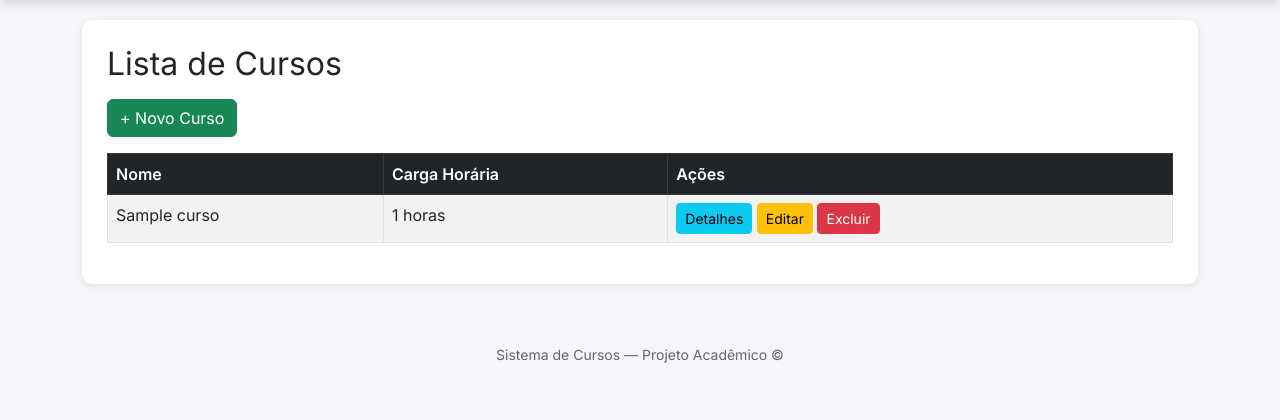
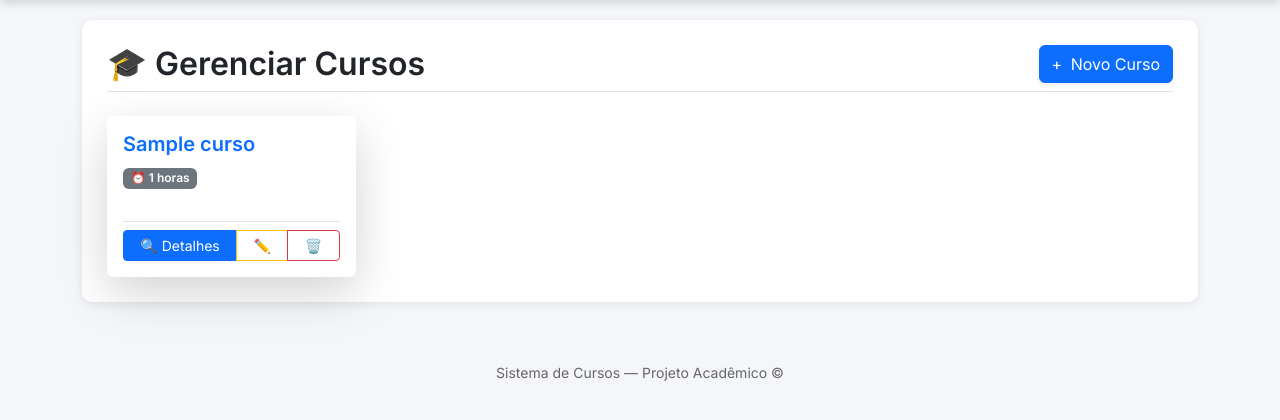
Before and after one commit to Maira-Ramos/sistema_cursos, a Django app: page /cursos/ in a window 1280 px wide. Shown: the part 79-499 px from the top of the page. Run offline with Django 4.2, Linux system fonts and the light colour scheme; tables that the repository leaves empty hold one stand-in row (values such as "Sample post").

Commit message:
Melhorias no layout da lista de cursos

```diff
--- a/templates/cursos/lista.html
+++ b/templates/cursos/lista.html
@@ -1,34 +1,61 @@
 {% extends 'base.html' %}
 
 {% block content %}
-<h2 class="mb-3">Lista de Cursos</h2>
 
-<a href="{% url 'criar_curso' %}" class="btn btn-success mb-3">+ Novo Curso</a>
+    <div class="d-flex justify-content-between align-items-center mb-4 pb-2 border-bottom">
+        <h2 class="fw-bold mb-0">🎓 Gerenciar Cursos</h2>
+        <a href="{% url 'criar_curso' %}" class="btn btn-primary shadow-sm">
+            <span class="me-1">+</span> Novo Curso
+        </a>
+    </div>
 
-<table class="table table-striped table-bordered">
-    <thead class="table-dark">
-        <tr>
-            <th>Nome</th>
-            <th>Carga Horária</th>
-            <th>Ações</th>
-        </tr>
-    </thead>
-    <tbody>
-        {% for curso in cursos %}
-        <tr>
-            <td>{{ curso.nome }}</td>
-            <td>{{ curso.carga_horaria }} horas</td>
-            <td>
-                <a href="{% url 'detalhe_curso' curso.id %}" class="btn btn-info btn-sm">Detalhes</a>
-                <a href="{% url 'editar_curso' curso.id %}" class="btn btn-warning btn-sm">Editar</a>
-                <a href="{% url 'excluir_curso' curso.id %}" class="btn btn-danger btn-sm">Excluir</a>
-            </td>
-        </tr>
-        {% empty %}
-        <tr>
-            <td colspan="3" class="text-center">Nenhum curso cadastrado.</td>
-        </tr>
-        {% endfor %}
-    </tbody>
-</table>
+    {% if cursos %}
+        <div class="row g-4">
+            {% for curso in cursos %}
+                <div class="col-sm-6 col-md-4 col-lg-3">
+                    <div class="card shadow-lg border-0 h-100">
+                        <div class="card-body d-flex flex-column">
+
+                            <h5 class="card-title fw-bold mb-2 text-primary">
+                                {{ curso.nome }}
+                            </h5>
+
+                            <div class="mb-3 flex-grow-1">
+                                <span class="badge bg-secondary">
+                                    ⏰ {{ curso.carga_horaria }} horas
+                                </span>
+                            </div>
+
+                            {# BOTÕES FINAIS: Proporcionais (btn-group), Cores Aprovadas, e Finais mais Finos #}
+                            <div class="mt-3 pt-2 border-top d-flex justify-content-center">
+                                <div class="btn-group w-100" role="group" aria-label="Ações do Curso">
+
+                                    <a href="{% url 'detalhe_curso' curso.id %}" class="btn btn-sm btn-primary" title="Ver Detalhes">
+                                        🔍 Detalhes
+                                    </a>
+
+                                    <a href="{% url 'editar_curso' curso.id %}" class="btn btn-sm btn-outline-warning" title="Editar Curso">
+                                        ✏️
+                                    </a>
+
+                                    <a href="{% url 'excluir_curso' curso.id %}" class="btn btn-sm btn-outline-danger" title="Excluir Curso">
+                                        🗑️
+                                    </a>
+                                </div>
+                            </div>
+
+                        </div>
+                    </div>
+                </div>
+            {% endfor %}
+        </div>
+    {% else %}
+        <div class="text-center p-5 bg-light rounded-3 mt-4">
+            <h4 class="text-muted">Nenhum curso cadastrado.</h4>
+            <p class="text-secondary mt-3">
+                Clique no botão "Novo Curso" para começar a gerenciar os cursos da plataforma.
+            </p>
+        </div>
+    {% endif %}
+
 {% endblock %}
```
